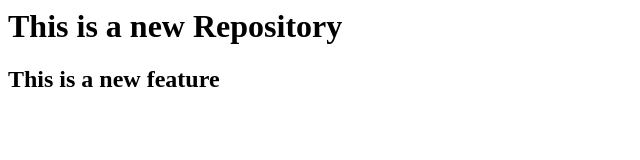
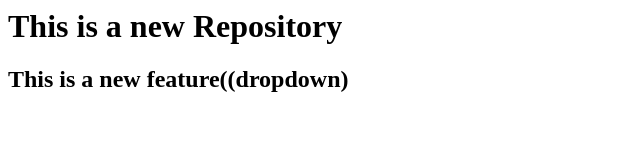
Before and after one commit to MdAshikAlam/localRepo, a plain HTML site: page index.html in a window 1280 px wide. Shown: the whole page, without its empty margins (0-640 px from the left). Drawn offline with Linux system fonts and the light colour scheme.

Commit message:
Add dropdwon

```diff
--- a/index.html
+++ b/index.html
@@ -1,2 +1,2 @@
 <h1>This is a new Repository</h1>
-<h2>This is a new feature</h2>
+<h2>This is a new feature((dropdown)</h2>
```
